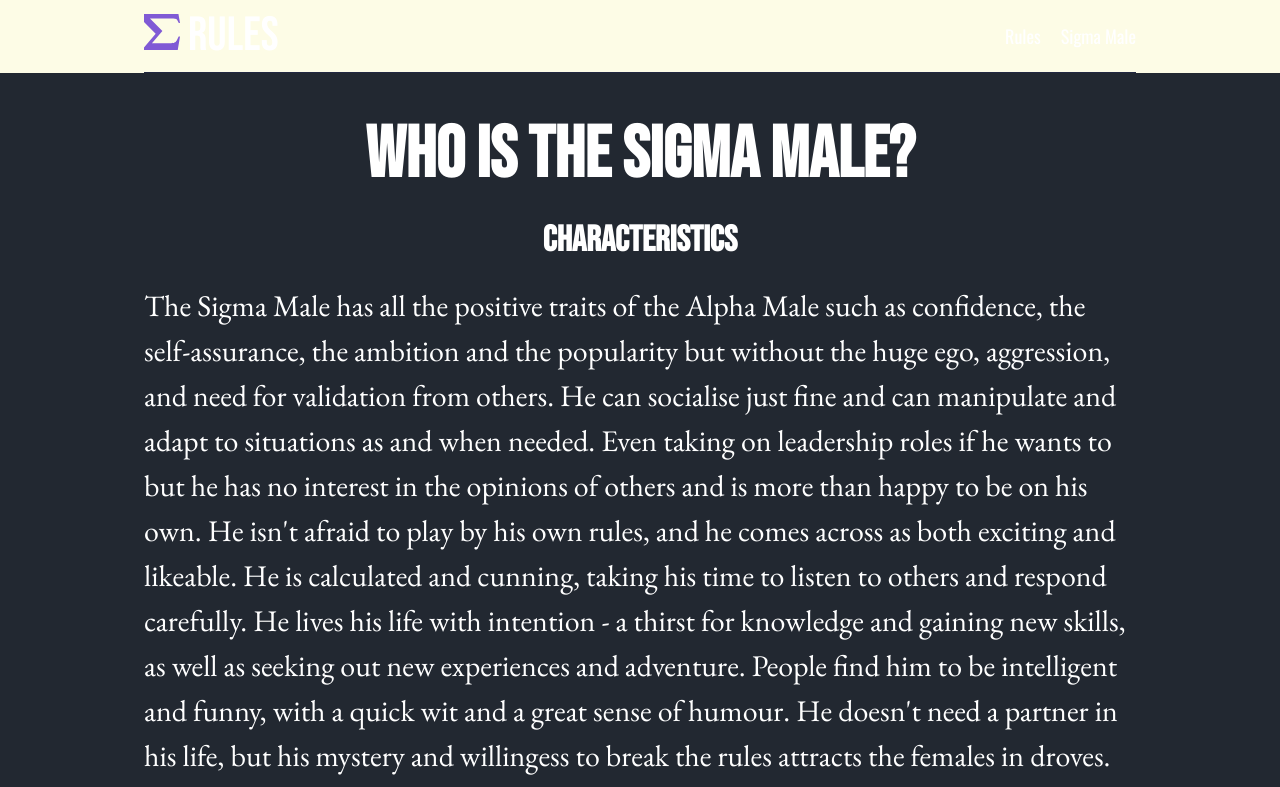
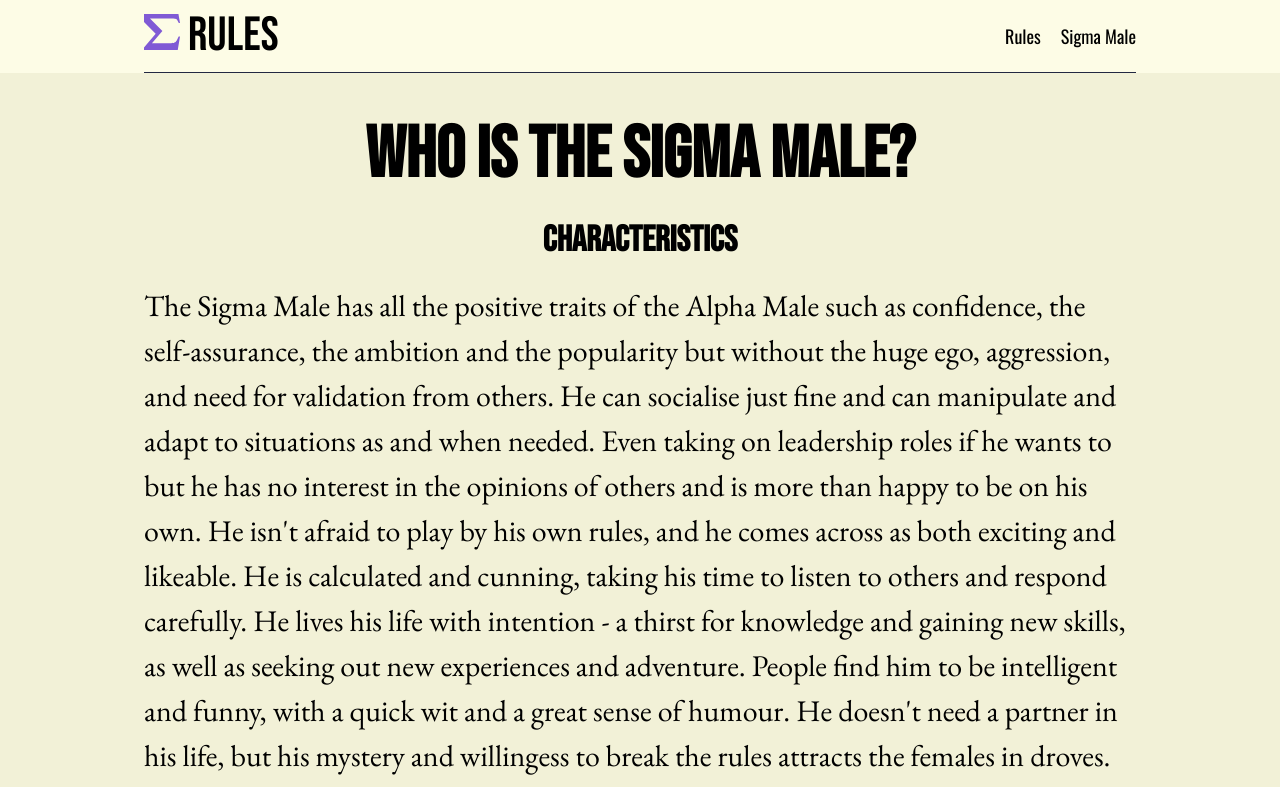
Before and after one commit to ton1czech/sigma-rules, a Next.js app: page /sigma-male in a window 1280 px wide. Shown: the top 787 px of the page. Built offline with nearby package versions, Linux system fonts and the light colour scheme.

Commit message:
👌IMPROVE: theme.js

```diff
--- a/pages/sigma-male.js
+++ b/pages/sigma-male.js
@@ -66,7 +66,7 @@ export default function SigmaMale() {
           - Teenage Life = Learning to grow into yourself can be a difficult experience. Many Sigma Males live through
           their teenage years feeling depressed, bullied, alienated and alone
         </Text>
-        <Image src='/gigachad.jpg' height={1220} width={1024} quality={100} />
+        <Image loading='lazy' src='/gigachad.jpg' height={1220} width={1024} quality={100} />
       </Container>
       <Footer />
     </>
--- a/theme.js
+++ b/theme.js
@@ -1,5 +1,4 @@
 import { extendTheme } from '@chakra-ui/react'
-import { mode } from '@chakra-ui/theme-tools'
 
 const theme = extendTheme({
   colors: {
@@ -15,30 +14,30 @@ const theme = extendTheme({
   },
 
   styles: {
-    global: (props) => ({
+    global: () => ({
       body: {
-        bg: mode('#222831', '#f2f1d7')(props),
+        bg: '#f2f1d7',
       },
     }),
   },
 
   components: {
     Heading: {
-      baseStyle: (props) => ({
-        color: mode('#fff', '#000')(props),
+      baseStyle: () => ({
+        color: '#000',
         textAlign: 'center',
       }),
     },
 
     Link: {
-      baseStyle: (props) => ({
-        color: mode('#fff', '#000')(props),
+      baseStyle: () => ({
+        color: '#000',
       }),
     },
 
     Text: {
-      baseStyle: (props) => ({
-        color: mode('#fff', '#000')(props),
+      baseStyle: () => ({
+        color: '#000',
       }),
     },
 
```
